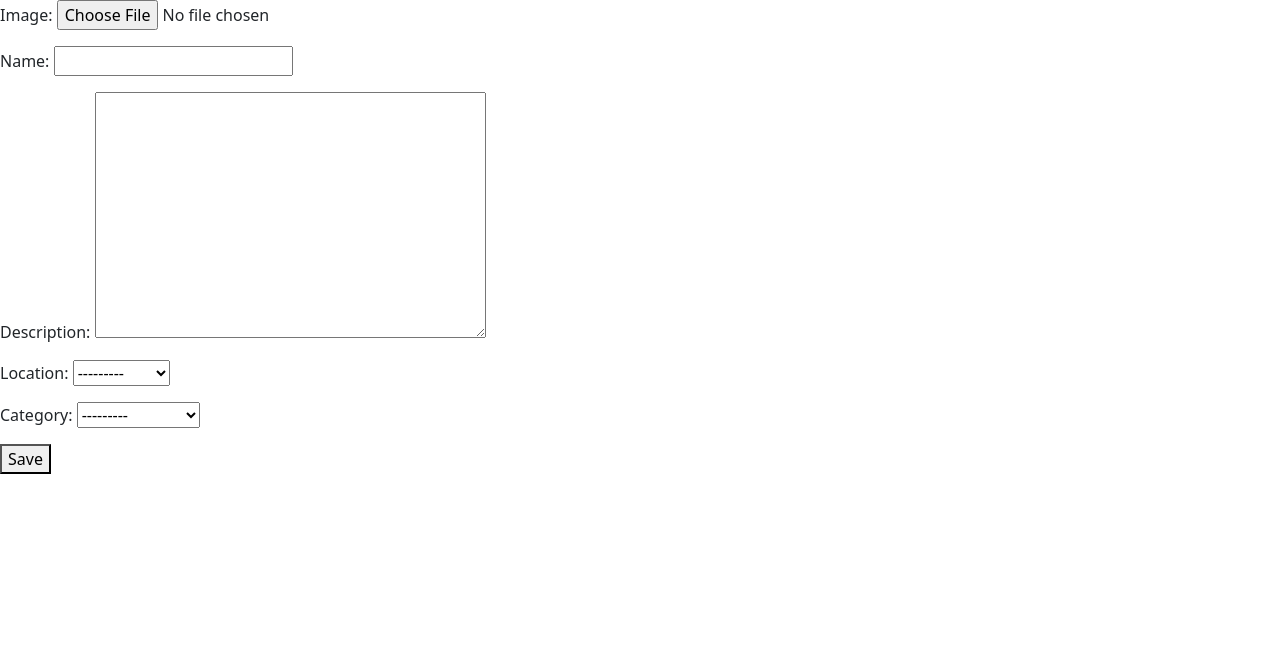
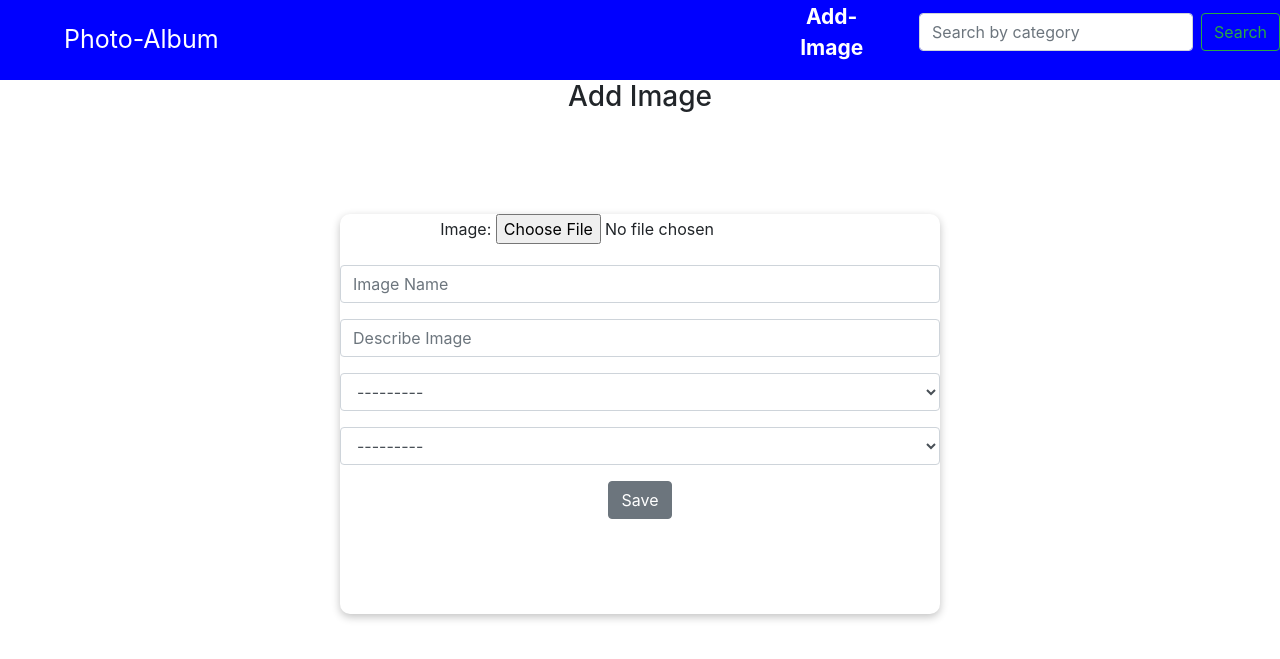
Before and after one commit to Joshua-Barawa/Photo-Album, a Django app: page /save-image/ in a window 1280 px wide. Shown: the top 659 px of the page. Run offline with Django 4.2, Linux system fonts and the light colour scheme; data comes from the database, SQL or seed files in the repository; some libraries are stand-ins or nearby versions.

Commit message:
made correction in the filter by location

```diff
--- a/album/forms.py
+++ b/album/forms.py
@@ -1,9 +1,21 @@
 
-from django.forms import ModelForm
+from django import forms
 from .models import Image
 
 
-class ImageForm(ModelForm):
+class ImageForm(forms.ModelForm):
     class Meta:
         model = Image
         fields = '__all__'
+        labels = {
+            'name': '',
+            'description': "",
+            'location': "",
+            'category': "",
+        }
+        widgets = {
+            'name': forms.TextInput(attrs={'class': "form-control", "placeholder":"Image Name"}),
+            'description': forms.TextInput(attrs={'class': "form-control", "placeholder": "Describe Image"}),
+            'location': forms.Select(attrs={'class': "form-control", "placeholder": "Describe Image"}),
+            'category': forms.Select(attrs={'class': "form-control"}),
+        }
--- a/album/static/album/photo.css
+++ b/album/static/album/photo.css
@@ -1,7 +1,6 @@
 .user-repo{
     padding: 20px;
     margin:10px 14%;
-
 }
 
 #other{
@@ -16,6 +15,8 @@
 margin-right:30px;
 font-style:italic;
 }
+
+
 .image{
 width:80%;
 height:600px;
--- /dev/null
+++ b/album/static/album/photo_form.css
@@ -0,0 +1,43 @@
+   .main{
+box-shadow: rgba(0, 0, 0, 0.24) 0px 3px 8px;
+text-align: center;
+margin:auto;
+margin-top: 100px;
+min-height: 400px;
+border-radius:10px;
+max-width: 600px;
+min-width:auto;
+}
+h1{
+    padding: 10px 0px;
+    font-size:25px;
+}
+ #email, #password, #name, #email, #full_names, #mobile_number{
+    width:80%;
+    padding:5px 7px;
+    margin-bottom:20px;
+    border-radius:5px;
+    border:none;
+    border:1px solid #ccc;
+}
+#submit{
+    border:none;
+    padding:7px 60px;
+    margin:20px 0px;
+    background-color: #357EC7;
+    color:white;
+    border-radius: 4px;
+    font-size: 18px;
+    text-align:center;
+
+}
+#image:focus, #name:focus, #description:focus, #location:focus, #category:focus{
+    outline: none;
+}
+#submit{
+    font-weight: bold;
+}
+#error{
+     color:red;
+     font-size: 12px;
+}
--- a/album/templates/album/base.html
+++ b/album/templates/album/base.html
@@ -3,7 +3,7 @@
 <html lang="en">
 <head>
     <meta charset="UTF-8">
-    <title>Title</title>
+    {% block title %}<title>Title</title>{% endblock %}
     <link rel="stylesheet" href="https://cdn.jsdelivr.net/npm/bootstrap@4.0.0/dist/css/bootstrap.min.css" integrity="sha384-Gn5384xqQ1aoWXA+058RXPxPg6fy4IWvTNh0E263XmFcJlSAwiGgFAW/dAiS6JXm" crossorigin="anonymous">
     <link rel="stylesheet" href="{% static 'album/navbar.css' %}">
     {% block css %}{% endblock %}
--- a/album/templates/album/photo.html
+++ b/album/templates/album/photo.html
@@ -1,7 +1,7 @@
 {% extends 'album/base.html' %}
 {% load static %}
 {% block css %}<link rel="stylesheet" href="{% static 'album/photo.css' %}">{% endblock  %}
-
+{% block title %}<title>{{image.name}}</title>{% endblock %}
 {% block content %}
 
 <div class="user-repo">
--- a/album/templates/album/photo_form.html
+++ b/album/templates/album/photo_form.html
@@ -1,19 +1,21 @@
-<!DOCTYPE html>
-<html lang="en">
-<head>
-    <meta charset="UTF-8">
-    <title>Title</title>
-     <link href="https://cdn.jsdelivr.net/npm/bootstrap@5.0.2/dist/css/bootstrap.min.css" rel="stylesheet" integrity="sha384-EVSTQN3/azprG1Anm3QDgpJLIm9Nao0Yz1ztcQTwFspd3yD65VohhpuuCOmLASjC" crossorigin="anonymous">
-</head>
-<body>
+{% extends 'album/base.html' %}
+{% load static %}
+ {% block title %}<title>Image-Add</title>{% endblock %}
+{% block css %}<link rel="stylesheet" href="{% static 'album/photo_form.css' %}">{% endblock  %}
 
-<form method="post" enctype="multipart/form-data">
+{% block content %}
+
+<h3 style="text-align: center">Add Image</h3>
+<form class="main" method="post" enctype="multipart/form-data">
 
     {% csrf_token %}
     {{ form.as_p }}
-<button type="submit">Save</button>
+<button type="submit" class="btn btn-secondary">Save</button>
 </form>
 
  <script src="https://cdn.jsdelivr.net/npm/bootstrap@5.0.2/dist/js/bootstrap.bundle.min.js" integrity="sha384-MrcW6ZMFYlzcLA8Nl+NtUVF0sA7MsXsP1UyJoMp4YLEuNSfAP+JcXn/tWtIaxVXM" crossorigin="anonymous"></script>
 </body>
 </html>
+
+
+{% endblock %}
--- a/album/templates/album/photos.html
+++ b/album/templates/album/photos.html
@@ -1,5 +1,6 @@
 {% extends 'album/base.html' %}
 {% load static %}
+ {% block title %}<title>Home-Photos</title>{% endblock %}
 {% block css %}<link rel="stylesheet" href="{% static 'album/photos.css' %}">{% endblock  %}
 
 {% block content %}
--- a/album/views.py
+++ b/album/views.py
@@ -48,7 +48,7 @@
 
 
 def filter_by_location(request, id):
-    images = Image.objects.filter(pk=id)
+    images = Image.objects.filter(location=id)
     locations = Location.objects.all()
     return render(request, "album/photos.html", {"images": images, "locations": locations})
 
```
Also changed, not shown: album/models.py (line endings or trailing spaces), 1 other file.
